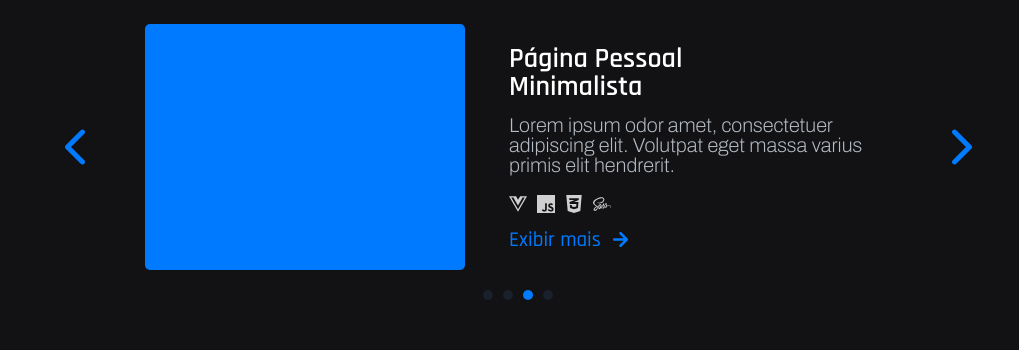
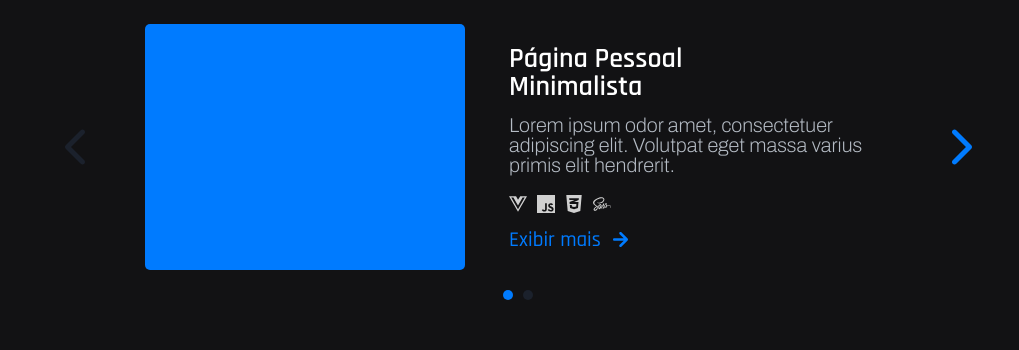
Before and after one commit to eubrunocoelho/portfolio, a Vue app: page / in a window 1280 px wide. Shown: the part 2320-2670 px from the top of the page, without its empty margins (122-1141 px from the left). Built offline with nearby package versions, Linux system fonts and the light colour scheme; a web font is replaced by a local one.

Commit message:
feat: add feature for project slide navigation

```diff
--- a/src/assets/scss/modules/_variables.scss
+++ b/src/assets/scss/modules/_variables.scss
@@ -50,6 +50,7 @@
     --projects-ellipse-color: #1b212c;
     --projects-ellipse-active-color: #007bff;
     --projects-chevron-color: #007bff;
+    --projects-chevron-disable-color: #1b212c;
 
     // TECHNOLOGIES
     --technologies-background-color: #0e0e10;
@@ -115,6 +116,7 @@
     --hover-technologies-box-border-color: #007bff;
     --hover-technologies-box-icon-color: invert(40%) sepia(99%) saturate(2197%) hue-rotate(195deg) brightness(99%) contrast(104%);
     --hover-info-card-border-color: #007bff;
+
     // FOCUS
     --input-focus-border-color: #9d9da4;
     --input-focus-shadow-color: #252527;
--- a/src/components/Projects/Projects.vue
+++ b/src/components/Projects/Projects.vue
@@ -2,13 +2,28 @@
     <section class="projects">
         <h1 class="main-title main-title--spacing title_reveal">Projetos<span class="dot">.</span></h1>
         <div class="container">
-            <div class="previous">
-                <font-awesome-icon :icon="['fas', 'chevron-left']" class="navigation--icon" />
+            <div class="previous" @click="swiper.slidePrev()">
+                <font-awesome-icon
+                    :icon="['fas', 'chevron-left']"
+                    class="navigation--icon"
+                    :class="{ 'navigation--disable': isFirstSlide() }"
+                />
             </div>
-            <div class="next">
-                <font-awesome-icon :icon="['fas', 'chevron-right']" class="navigation--icon" />
+            <div class="next" @click="swiper.slideNext()">
+                <font-awesome-icon
+                    :icon="['fas', 'chevron-right']"
+                    class="navigation--icon"
+                    :class="{ 'navigation--disable': isLastSlide() }"
+                />
             </div>
-            <swiper :slides-per-view="1" :spaceBetween="0" :centeredSlides="true">
+            <swiper
+                ref="swiperRef"
+                :slides-per-view="1"
+                :spaceBetween="0"
+                :centeredSlides="true"
+                @swiper="onSwiper"
+                @slideChange="onSlideChange"
+            >
                 <!-- The first project must have the scrollreveal selectors -->
                 <swiper-slide class="project">
                     <ProjectMinimalistPersonalPage></ProjectMinimalistPersonalPage>
@@ -21,10 +36,13 @@
         </div>
         <nav class="ellipses ellipses_reveal">
             <div class="wrapper">
-                <span class="ellipse"></span>
-                <span class="ellipse"></span>
-                <span class="ellipse ellipse--active"></span>
-                <span class="ellipse"></span>
+                <span
+                    v-for="(ellipse, index) in slides"
+                    :key="index"
+                    class="ellipse"
+                    :class="{ 'ellipse--active': index == activeIndex }"
+                    @click="goToSlide(index)"
+                ></span>
             </div>
         </nav>
     </section>
@@ -33,6 +51,7 @@
 <script>
 import { initScrollReveal, revealComponentElements } from '../../utils/initScrollReveal';
 import { Swiper, SwiperSlide } from 'swiper/vue';
+import { ref } from 'vue';
 
 import ProjectMinimalistPersonalPage from './project/MinimalistPersonalPage.vue';
 import ProjectTodoGraphQLAPI from './project/TodoGraphQLAPI.vue';
@@ -47,19 +66,45 @@ export default {
         ProjectMinimalistPersonalPage,
         ProjectTodoGraphQLAPI,
     },
+    setup() {
+        const swiperRef = ref(null);
+        const activeIndex = ref(0);
+        const slides = ref([]);
 
-    setup() {
-        const onSwiper = (swiper) => {
-            console.log(swiper);
+        const onSwiper = (swiperInstance) => {
+            swiperRef.value = swiperInstance;
+
+            slides.value = Array.from({ length: swiperInstance.slides.length }, (_, i) => i);
         };
 
         const onSlideChange = () => {
-            console.log('slide change');
+            activeIndex.value = swiperRef.value?.activeIndex || 0;
+
+            isFirstSlide();
+            isLastSlide();
+        };
+
+        const goToSlide = (index) => {
+            swiperRef.value?.slideTo(index);
+        };
+
+        const isFirstSlide = () => {
+            return activeIndex.value === slides.value[0];
+        };
+
+        const isLastSlide = () => {
+            return activeIndex.value === slides.value[slides.value.length - 1];
         };
 
         return {
+            swiper: swiperRef,
+            activeIndex,
+            slides,
             onSwiper,
             onSlideChange,
+            goToSlide,
+            isFirstSlide,
+            isLastSlide,
         };
     },
     mounted() {
--- a/src/components/Projects/_projects.scss
+++ b/src/components/Projects/_projects.scss
@@ -172,6 +172,7 @@
         .navigation {
             &--icon {
                 color: var(--projects-chevron-color);
+                cursor: pointer;
                 font-size: 40px;
                 transition: color .1s ease-in-out;
 
@@ -179,12 +180,20 @@
                     color: darken($color: #007bff, $amount: 12%);
                 }
             }
+
+            &--disable {
+                cursor: auto;
+                color: var(--projects-chevron-disable-color);
+
+                &:hover {
+                    color: var(--projects-chevron-disable-color) !important;
+                }
+            }
         }
 
         .previous,
         .next {
             align-items: center;
-            cursor: pointer;
             display: flex;
             height: 56px;
             justify-content: center;
```
